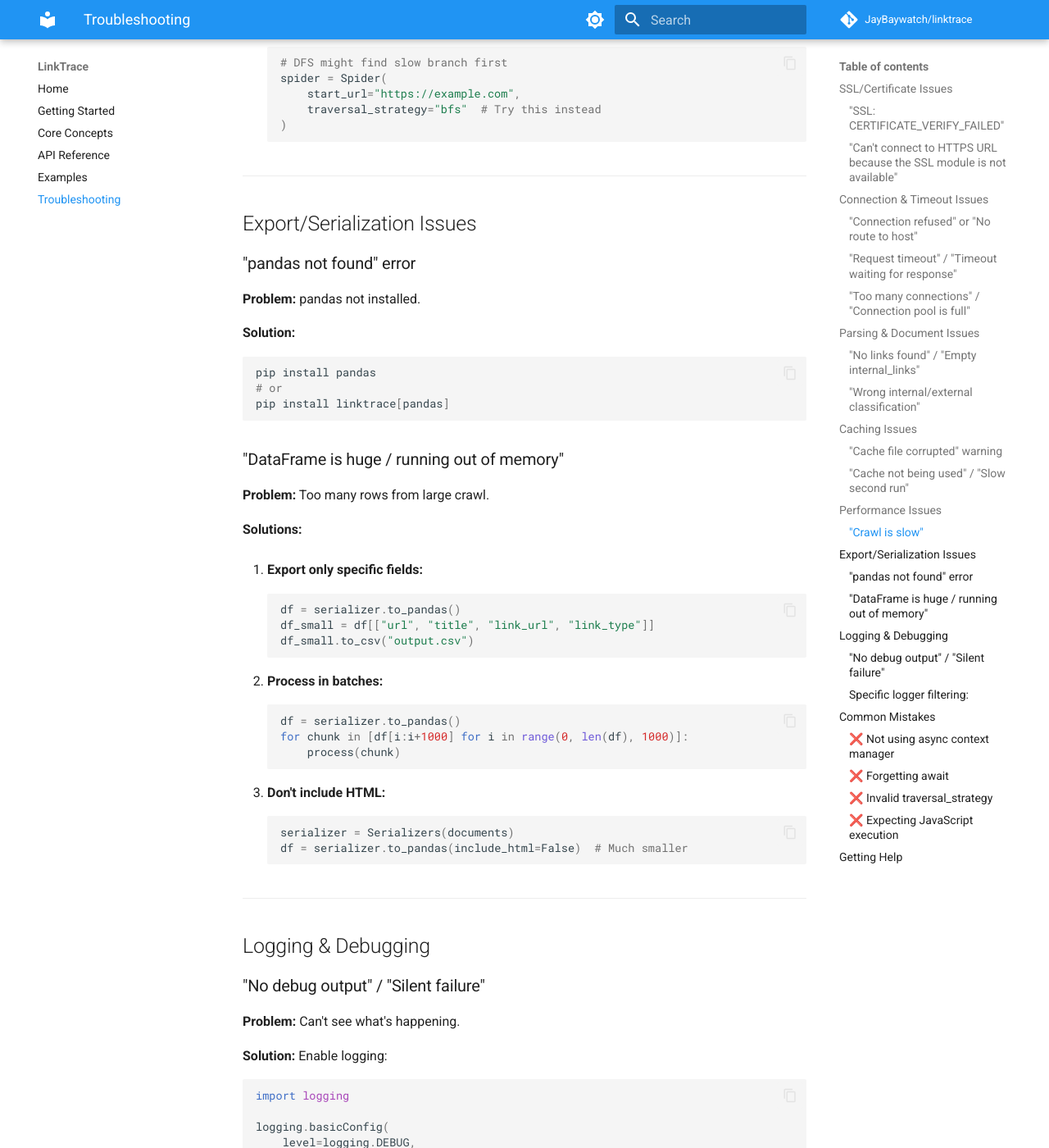
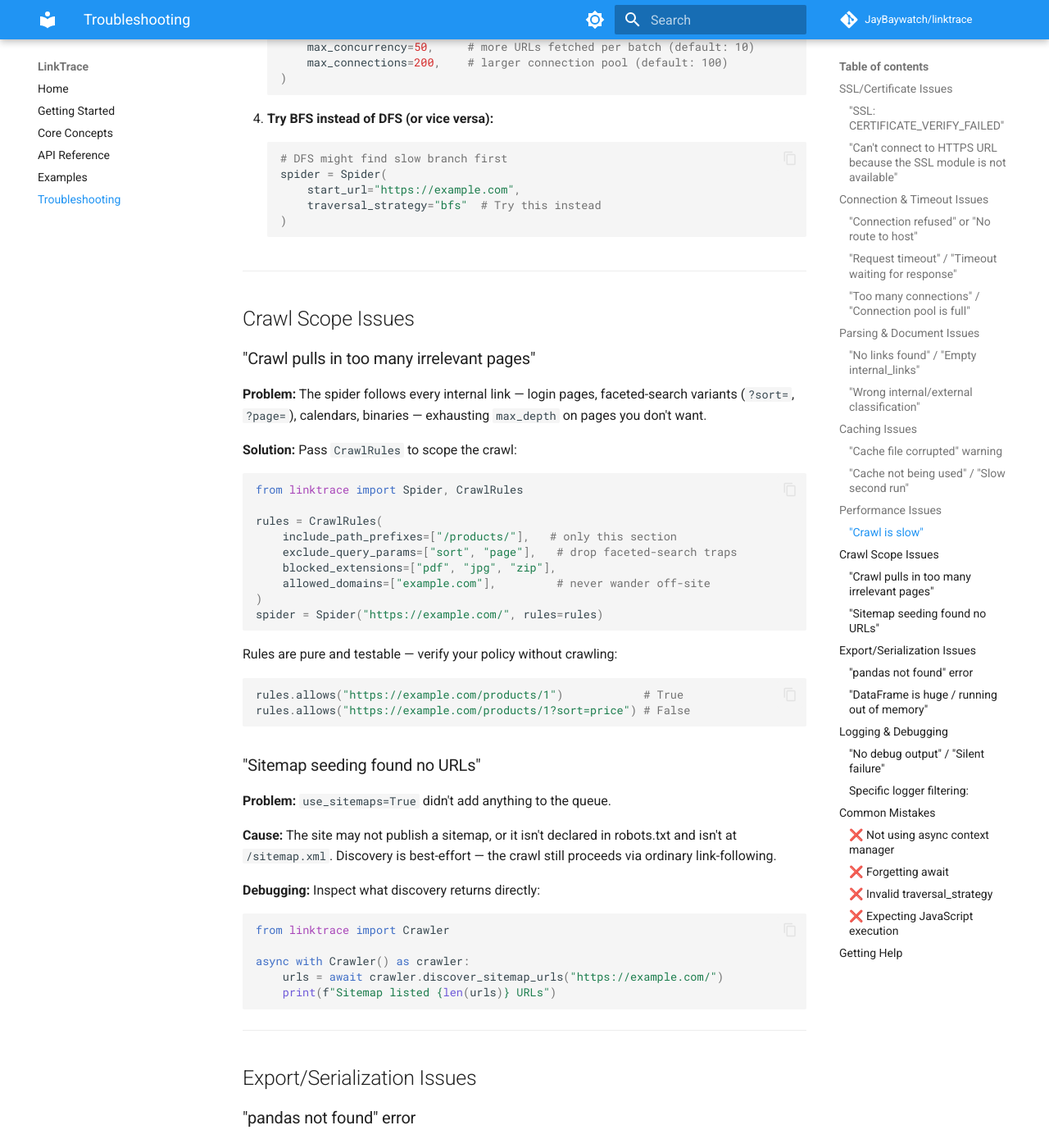
Before and after one commit to JayBaywatch/linktrace, an MkDocs documentation site: the page built from docs/troubleshooting.md, in a window 1280 px wide and 1400 px high, scrolled down 5421 px. Shown: the whole window at 82% size. Built offline with MkDocs 1.6.1 and Material for MkDocs 9.7.7, drawn with Linux system fonts in a browser that asks for light colours; comment, search, counter and statistics services are not loaded; some of the changed text lies outside the part shown.

Commit message:
Document filtering, concurrency, and sitemaps in remaining docs pages
Extend Getting Started (new Common Patterns + notebook list), the index
landing page, and Troubleshooting to cover the 0.3.0 features. Replaces the
stale "Too many connections" advice (which suggested waiting between crawls)
with the real max_concurrency / max_connections_per_host knobs, and adds a
Crawl Scope section for CrawlRules and sitemap discovery.

````diff
--- a/docs/getting-started.md
+++ b/docs/getting-started.md
@@ -141,19 +141,68 @@ spider = Spider(
 documents = await spider.run_async()
 ```
 
-## Jupyter Notebook
+### Focus the Crawl with Filtering Rules
 
-See `notebooks/crawl_cnn.ipynb` for interactive examples with Jupyter:
+Follow only the URLs you care about and skip crawl traps (login pages,
+sort/calendar links, binaries, off-site domains):
+
+```python
+from linktrace import Spider, CrawlRules
+
+rules = CrawlRules(
+    allowed_domains=["example.com"],            # stay on-site (subdomain-aware)
+    include_path_prefixes=["/docs/"],           # only this section...
+    exclude_path_prefixes=["/docs/legacy/"],    # ...but not this part of it
+    blocked_extensions=["pdf", "zip"],          # documents, not downloads
+    exclude_query_params=["sort", "page"],       # avoid faceted-search traps
+)
+spider = Spider("https://example.com/", max_depth=3, rules=rules)
+documents = await spider.run_async()
+```
+
+Exclusions always win, and an empty `CrawlRules()` allows everything. See
+[Core Concepts](core-concepts.md#url-filtering-rules) for the full evaluation order.
+
+### Tune Concurrency
+
+```python
+spider = Spider(
+    start_url="https://example.com",
+    max_concurrency=50,            # URLs fetched per batch (default: 10)
+    max_connections=200,           # total aiohttp pool size (default: 100)
+    max_connections_per_host=8,    # connections to one host (default: 10)
+)
+documents = await spider.run_async()
+```
+
+Raise these to go faster across many hosts; keep `max_connections_per_host`
+modest (and pair with `request_delay`) to stay polite to a single server.
+
+### Seed from Sitemaps
+
+Discover URLs from the site's own sitemap before link-following begins:
+
+```python
+spider = Spider(
+    start_url="https://example.com/",
+    max_depth=2,
+    use_sitemaps=True,   # read sitemap.xml / robots.txt Sitemap: declarations
+)
+documents = await spider.run_async()
+```
+
+## Jupyter Notebooks
+
+See the `notebooks/` directory for interactive examples:
 
 ```bash
 jupyter notebook notebooks/crawl_cnn.ipynb
 ```
 
-The notebook demonstrates:
-- Basic crawling
-- Analyzing link structure
-- Exporting to JSON
-- Pandas/Polars/PyArrow analysis
+- **`crawl_cnn.ipynb`** — basic crawling, link-structure analysis, and exporting
+  to JSON / Pandas / Polars / PyArrow
+- **`config_rules_sitemaps.ipynb`** — URL filtering rules, configurable
+  concurrency, and sitemap discovery
 
 ## Next Steps
 
--- a/docs/troubleshooting.md
+++ b/docs/troubleshooting.md
@@ -90,21 +90,18 @@ spider = Spider(start_url="https://example.com")
 
 ### "Too many connections" / "Connection pool is full"
 
-**Problem:** Too many concurrent requests.
+**Problem:** Too many concurrent requests, or you're overwhelming a single host.
 
-**Solution:** Wait between crawls or reduce depth:
+**Solution:** Lower the concurrency knobs and/or add a per-domain delay:
 
 ```python
-import asyncio
-
-spider = Spider(start_url="https://example.com", max_depth=1)
+spider = Spider(
+    start_url="https://example.com",
+    max_concurrency=5,             # fewer URLs per batch (default: 10)
+    max_connections_per_host=4,    # fewer simultaneous conns to one host (default: 10)
+    request_delay=0.5,             # space out requests to the same domain
+)
 documents = await spider.run_async()
-
-# Wait before next crawl
-await asyncio.sleep(5)
-
-spider2 = Spider(start_url="https://example.com/section2", max_depth=1)
-documents2 = await spider2.run_async()
 ```
 
 ---
@@ -264,7 +261,16 @@ print(f"Per page: {elapsed / len(documents):.2f}s")
    )
    ```
 
-3. **Try BFS instead of DFS (or vice versa):**
+3. **Raise concurrency:**
+   ```python
+   spider = Spider(
+       start_url="https://example.com",
+       max_concurrency=50,     # more URLs fetched per batch (default: 10)
+       max_connections=200,    # larger connection pool (default: 100)
+   )
+   ```
+
+4. **Try BFS instead of DFS (or vice versa):**
    ```python
    # DFS might find slow branch first
    spider = Spider(
@@ -272,6 +278,55 @@ print(f"Per page: {elapsed / len(documents):.2f}s")
        traversal_strategy="bfs"  # Try this instead
    )
    ```
+
+---
+
+## Crawl Scope Issues
+
+### "Crawl pulls in too many irrelevant pages"
+
+**Problem:** The spider follows every internal link — login pages, faceted-search
+variants (`?sort=`, `?page=`), calendars, binaries — exhausting `max_depth` on
+pages you don't want.
+
+**Solution:** Pass `CrawlRules` to scope the crawl:
+
+```python
+from linktrace import Spider, CrawlRules
+
+rules = CrawlRules(
+    include_path_prefixes=["/products/"],   # only this section
+    exclude_query_params=["sort", "page"],   # drop faceted-search traps
+    blocked_extensions=["pdf", "jpg", "zip"],
+    allowed_domains=["example.com"],         # never wander off-site
+)
+spider = Spider("https://example.com/", rules=rules)
+```
+
+Rules are pure and testable — verify your policy without crawling:
+
+```python
+rules.allows("https://example.com/products/1")            # True
+rules.allows("https://example.com/products/1?sort=price") # False
+```
+
+### "Sitemap seeding found no URLs"
+
+**Problem:** `use_sitemaps=True` didn't add anything to the queue.
+
+**Cause:** The site may not publish a sitemap, or it isn't declared in robots.txt
+and isn't at `/sitemap.xml`. Discovery is best-effort — the crawl still proceeds
+via ordinary link-following.
+
+**Debugging:** Inspect what discovery returns directly:
+
+```python
+from linktrace import Crawler
+
+async with Crawler() as crawler:
+    urls = await crawler.discover_sitemap_urls("https://example.com/")
+    print(f"Sitemap listed {len(urls)} URLs")
+```
 
 ---
 
````
Also changed, not shown: docs/index.md (+2 -0 lines).
